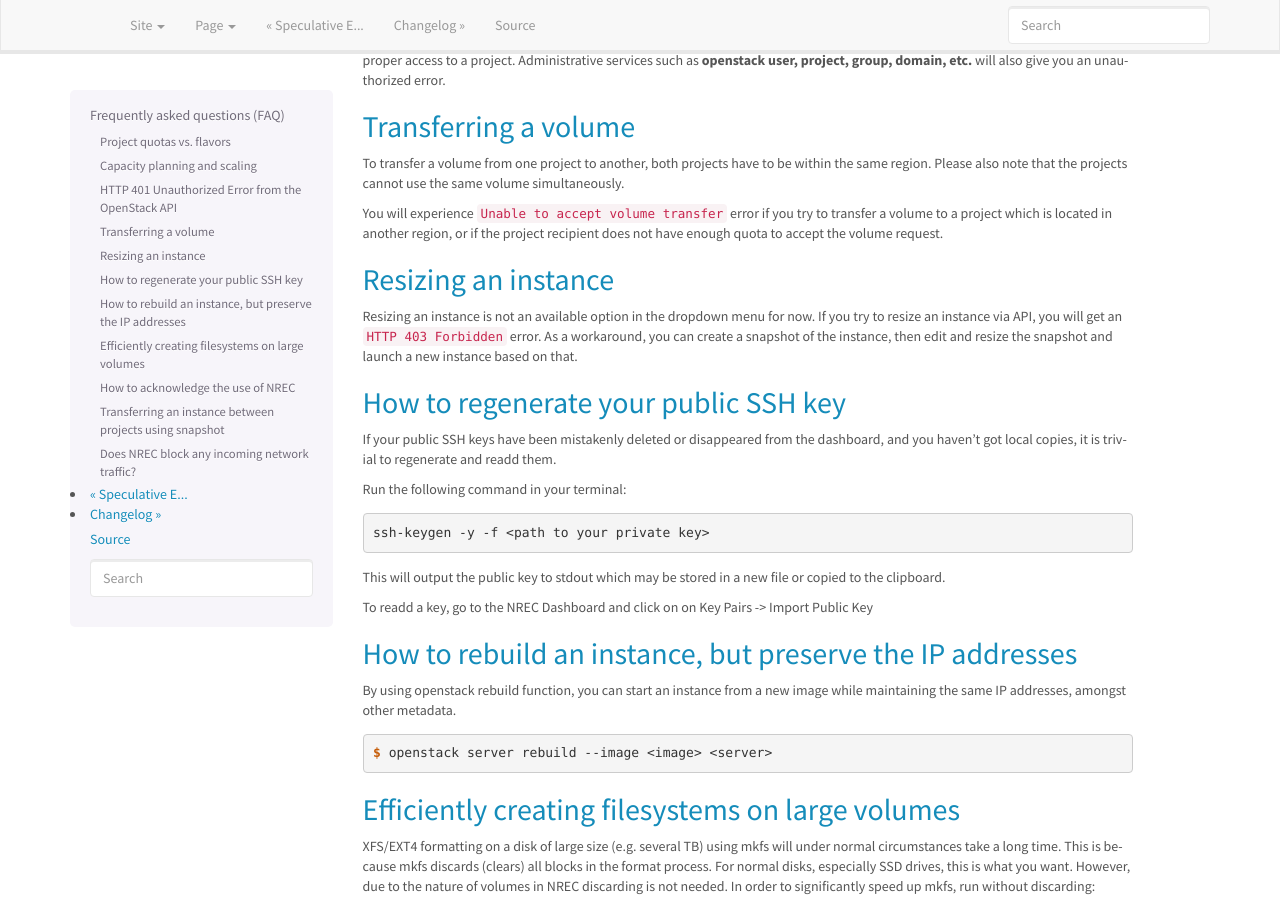
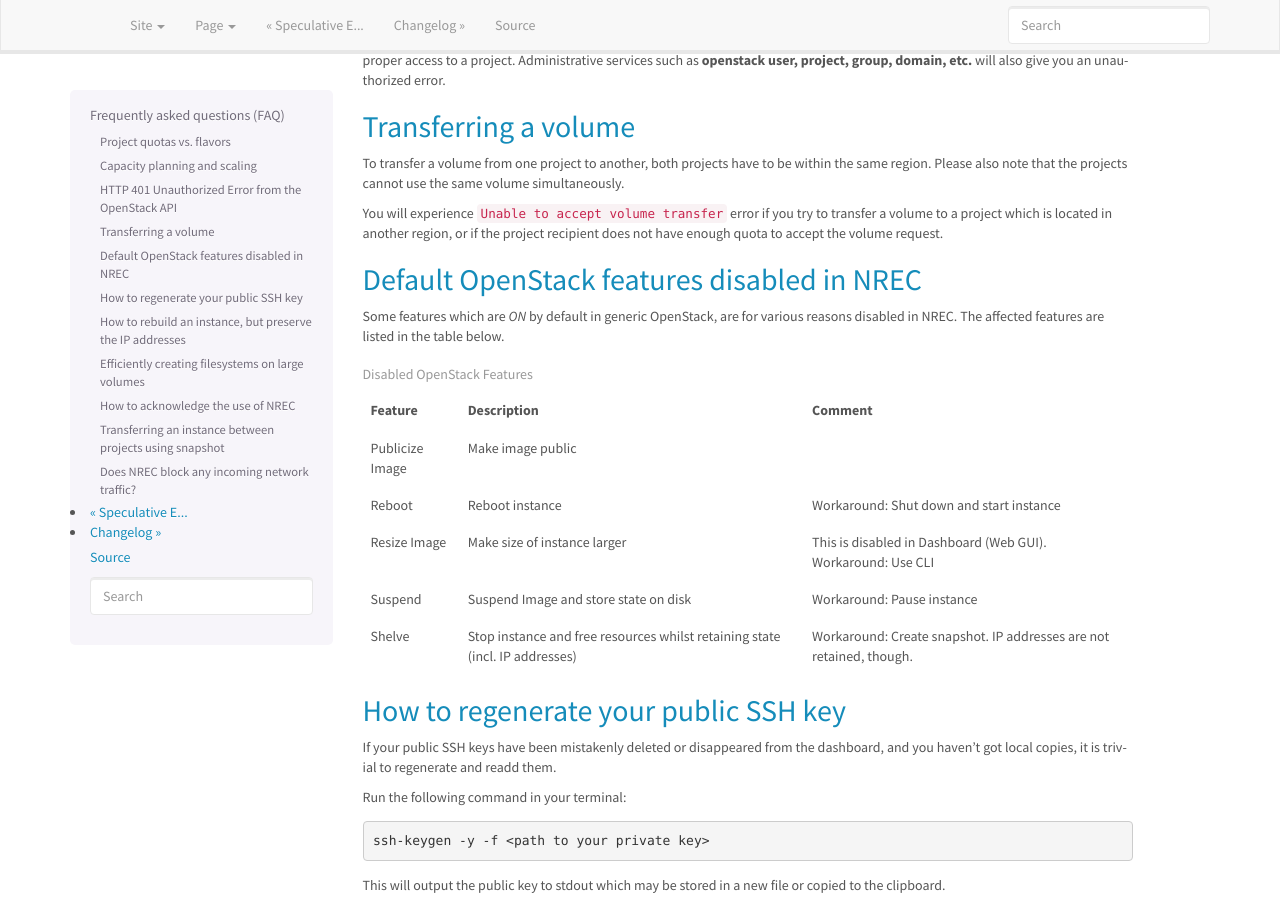
Before and after one commit to norcams/docs-enduser, a Sphinx documentation site: the page built from docs/faq.rst, in a window 1280 px wide and 900 px high, scrolled down 994 px. Built offline with Sphinx 7.4.7, drawn with Linux system fonts in a browser that asks for light colours; some of the changed text lies outside the part shown.

Commit message:
Resizing now possible, using CLI. Replace text with list of disabled features.

```diff
--- a/docs/faq.rst
+++ b/docs/faq.rst
@@ -66,14 +66,36 @@ region, or if the project recipient does not have enough quota to
 accept the volume request.
 
 
-Resizing an instance
---------------------
+Default OpenStack features disabled in NREC
+-------------------------------------------
 
-Resizing an instance is not an available option in the dropdown menu
-for now. If you try to resize an instance via API, you will get an
-``HTTP 403 Forbidden`` error. As a workaround, you can create a snapshot
-of the instance, then edit and resize the snapshot and launch a new
-instance based on that.
+Some features which are *ON* by default in generic OpenStack, are for
+various reasons disabled in NREC. The affected features are listed in the table
+below.
+
+.. list-table:: Disabled OpenStack Features
+   :header-rows: 1
+
+   * - Feature
+     - Description
+     - Comment
+   * - Publicize Image
+     - Make image public
+     -
+   * - Reboot
+     - Reboot instance
+     - Workaround: Shut down and start instance
+   * - Resize Image
+     - Make size of instance larger
+     - This is disabled in Dashboard (Web GUI).
+       Workaround: Use CLI
+   * - Suspend
+     - Suspend Image and store state on disk
+     - Workaround: Pause instance
+   * - Shelve
+     - Stop instance and free resources whilst retaining state (incl. IP addresses)
+     - Workaround: Create snapshot. IP addresses are not retained, though.
+
 
 How to regenerate your public SSH key
 -------------------------------------
```
